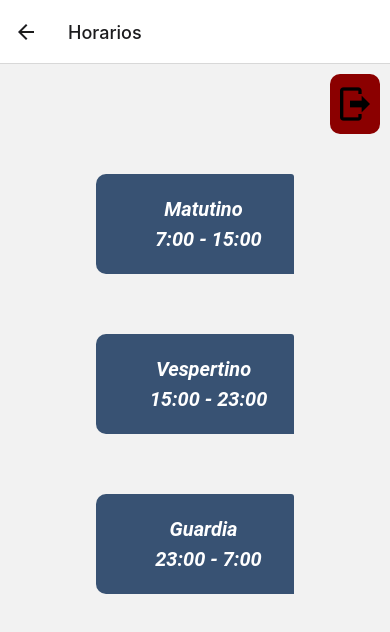
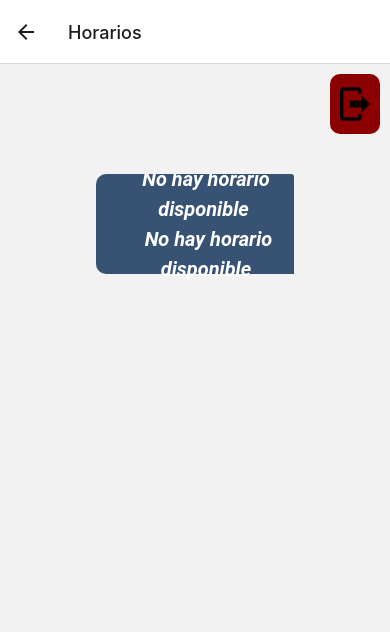
Before and after one commit to joviicam/simapi, a React Native app: screen /HorarioS in a window 390 px wide. Shown: the top 632 px of the page. Built offline with nearby package versions, Linux system fonts and the light colour scheme.

Commit message:
Implementacion de login funcional e implementacion de almacenamiento en local de credenciales

```diff
--- a/package.json
+++ b/package.json
@@ -9,6 +9,7 @@
     "web": "expo start --web"
   },
   "dependencies": {
+    "@react-native-async-storage/async-storage": "^1.18.1",
     "@react-navigation/bottom-tabs": "^6.5.7",
     "@react-navigation/drawer": "^6.6.2",
     "@react-navigation/native": "^6.1.6",
--- a/src/components/account/LoginForm.js
+++ b/src/components/account/LoginForm.js
@@ -10,11 +10,12 @@ import { useNavigation } from "@react-navigation/native";
 import { KeyboardAwareScrollView } from "react-native-keyboard-aware-scroll-view";
 import BtnPrimary from "../common/BtnPrimary";
 import { isUserAuthenticated } from "../account/TokenValidate";
+import {saveData,getData} from "../../utils/Storage";
 
 export default function LoginForm({ navigation }) {
   //Recibe las propiedades de la pantalla (navigation: {navigate
   const navigator = useNavigation();
-
+  console.log(getData("token"));
   const [email, setEmail] = useState("");
   const [password, setPassword] = useState("");
   const [showPassword, setShowPassword] = useState(false);
@@ -86,7 +87,7 @@ export default function LoginForm({ navigation }) {
                       //formik.handleBlur("password")
                     }}
                     //errorMessage={email ? null : "El email es obligatorio"}//Si el email es null muestra el mensaje
-                    errorMessage={'email obligatorio'}
+                    errorMessage={'e-mail obligatorio'}
                   />
                 </View>
 
@@ -113,7 +114,7 @@ export default function LoginForm({ navigation }) {
                     onBlur={() => {
                       //formik.handleBlur("password")
                     }}
-                    errorMessage={'contraseña obligatoria'}
+                    errorMessage={'Contraseña obligatoria'}
                   ></Input>
                 </View>
               </View>
@@ -135,7 +136,7 @@ export default function LoginForm({ navigation }) {
                   });
                 } else {
                   //fetch para hacer la petición al servidor
-                  fetch("http://192.168.100.56:8080/api/auth/login", {
+                  fetch("http://192.168.1.76:8080/api/auth/login", {
                     method: "POST",
                     headers: {
                       //Para que el servidor sepa que se está enviando un json
@@ -166,7 +167,22 @@ export default function LoginForm({ navigation }) {
                       //Si el login es correcto guarda el token en el localStorage
                       //localStorage.setItem("token", datos.data.token); //Guarda el token en el localStorage
                       console.log(datos)
-                      navigator.navigate("HorarioS"); //Redirecciona a la pantalla de inicio
+                      console.log(datos.data.rol)
+                      if (datos.data.rol === "E") {
+                        //Almacena el token en local storage
+                        saveData("token", datos.data.token);
+                        saveData("colorPrimario", datos.data.colores.colorPrimario);
+                        saveData("colorSecundario", datos.data.colores.colorSecundario);
+                        saveData("colorTerciario", datos.data.colores.colorTerciario);
+                        saveData("idUsuario", datos.data.idUsuario);
+                        navigator.navigate("HorarioS");
+                      }else {
+                        Toast.show({
+                          type: "error",
+                          position: "bottom",
+                          text1: "Rol incorrecto",
+                        });
+                      }
                     })
                     .catch((error) => console.log({ERRORENELASYNC: error}));
                 }
--- a/src/screens/HorarioScreen.js
+++ b/src/screens/HorarioScreen.js
@@ -3,27 +3,115 @@ import React from 'react'
 import colors from '../utils/colors'
 import { Button } from 'react-native-elements'
 import ExitBtn from '../components/account/ExitBtn';
+import { getData, saveData } from '../utils/Storage';
 
 export default function HorarioScreen(props) {
   const { navigation } = props;
-  const horarios = [
-    {
-      id: 1,
-      title: "Matutino",
-      horario: "7:00 - 15:00"
-    },
-    {
-      id: 2,
-      title: "Vespertino",
-      horario: "15:00 - 23:00"
-    },
-    {
-      id: 3,
-      title: "Guardia",
-      horario: "23:00 - 7:00"
+
+
+
+
+  function isUserAuthenticated() {
+    const token = getData("token");
+    return token != null;
+  }
+
+
+  async function getToken() {
+    const token = await getData("token");
+    return token;
+  }
+
+  // obtener hora actual
+  const date = new Date();
+  const hour = date.getHours();
+  const minutes = date.getMinutes();
+  const seconds = date.getSeconds();
+  const time = hour + ":" + minutes + ":" + seconds;
+
+  function hoarioCards() {
+    if (time >= "7:00" && time <= "7:10") {
+      setTimeout(() => {
+        Toast.show({
+          type: "error",
+          position: "bottom",
+          text1: "Tiempo de sesión expirado",
+        });
+        navigation.navigate("LoginS");
+        saveData("token", null);
+      }, 60000)
+      return (
+        <View key={1}>
+          <Button title={<Text style={styles.textStyle}>{"7:00 - 15:00"} {'\n'} {"7:00 - 15:00"}</Text>}
+            onPress={() => {
+              navigation.navigate("IndexS");
+            }} containerStyle={styles.ContainerBtn} buttonStyle={styles.btn}>
+          </Button>
+        </View>
+      )
+    } else if (time >= "15:00" && time <= "15:10") {
+      setTimeout(() => {
+        Toast.show({
+          type: "error",
+          position: "bottom",
+          text1: "Tiempo de sesión expirado",
+        });
+        navigation.navigate("LoginS");
+        saveData("token", null);
+      }, 60000)
+      return (
+        <View key={2}>
+          <Button title={<Text style={styles.textStyle}>{"15:00 - 23:00"} {'\n'} {"15:00 - 23:00"}</Text>}
+            onPress={() => {
+              navigation.navigate("IndexS");
+            }} containerStyle={styles.ContainerBtn} buttonStyle={styles.btn}>
+          </Button>
+        </View>
+      )
+    } else if (time >= "23:00" && time <= "23:10") {
+      setTimeout(() => {
+        Toast.show({
+          type: "error",
+          position: "bottom",
+          text1: "Tiempo de sesión expirado",
+        });
+        navigation.navigate("LoginS");
+        saveData("token", null);
+      }, 60000)
+      return (
+        <View key={3}>
+          <Button title={<Text style={styles.textStyle}>{"23:00 - 7:00"} {'\n'} {"23:00 - 7:00"}</Text>}
+            onPress={() => {
+              navigation.navigate("IndexS");
+            }} containerStyle={styles.ContainerBtn} buttonStyle={styles.btn}>
+          </Button>
+        </View>
+      )
+    } else {
+      setTimeout(() => {
+        Toast.show({
+          type: "error",
+          position: "bottom",
+          text1: "No hay horario disponible",
+        });
+        navigation.navigate("LoginS");
+        saveData("token", null);
+      }, 60000)
+      return (
+        <View key={4}>
+          <Button title={<Text style={styles.textStyle}>{"No hay horario disponible"} {'\n'} {"No hay horario disponible"}</Text>}
+            onPress={() => {
+              navigation.navigate("LoginS");
+              saveData("token", null);
+            }} containerStyle={styles.ContainerBtn} buttonStyle={styles.btn}>
+          </Button>
+        </View>
+      )
     }
-  ]
-  return (
+  }
+  console.log(time)
+
+  return getToken() != null ? (
     <View>
       <View style={styles.ExitBtnContainer}>
         <ExitBtn onPress={() => {
@@ -31,23 +119,19 @@ export default function HorarioScreen(props) {
         }} />
       </View>
       <View style={styles.viewForm}>
-        {
-          horarios.map((horario) => {
-            return (
-              <View key={horario.id}>
-                <Button title={<Text style={styles.textStyle}>{horario.title} {'\n'} {horario.horario}</Text>}
-                  onPress={() => {
-                    navigation.navigate("IndexS");
-                    console.log({ horario: horario.title, horario: horario.horario })
-                  }} containerStyle={styles.ContainerBtn} buttonStyle={styles.btn}>
-                </Button>
-              </View>
-            )
-          })
-        }
+        {hoarioCards()}
+      </View>
+    </View>
+  ) : (
+    <View>
+      <View style={styles.ExitBtnContainer}>
+        <ExitBtn onPress={() => {
+          navigation.navigate("LoginS");
+        }} />
       </View>
     </View>
   )
+
 }
 
 const styles = StyleSheet.create({
--- /dev/null
+++ b/src/utils/Storage.js
@@ -0,0 +1,28 @@
+import AsyncStorage from '@react-native-async-storage/async-storage';
+
+// Para almacenar un valor en AsyncStorage
+async function saveData(key, value) {
+  try {
+    await AsyncStorage.setItem(key, value);
+    console.log('Data saved successfully');
+  } catch (error) {
+    console.log('Error saving data:', error);
+  }
+}
+
+// Para recuperar un valor de AsyncStorage
+async function getData(key) {
+  try {
+    const value = await AsyncStorage.getItem(key);
+    if (value !== null) {
+      console.log('Data retrieved successfully:', value);
+      return value;
+    } else {
+      console.log('No data found for key:', key);
+    }
+  } catch (error) {
+    console.log('Error retrieving data:', error);
+  }
+}
+
+export { saveData, getData };
```
Also changed, not shown: 2 other files (tests, documents, lock files or other folders).
